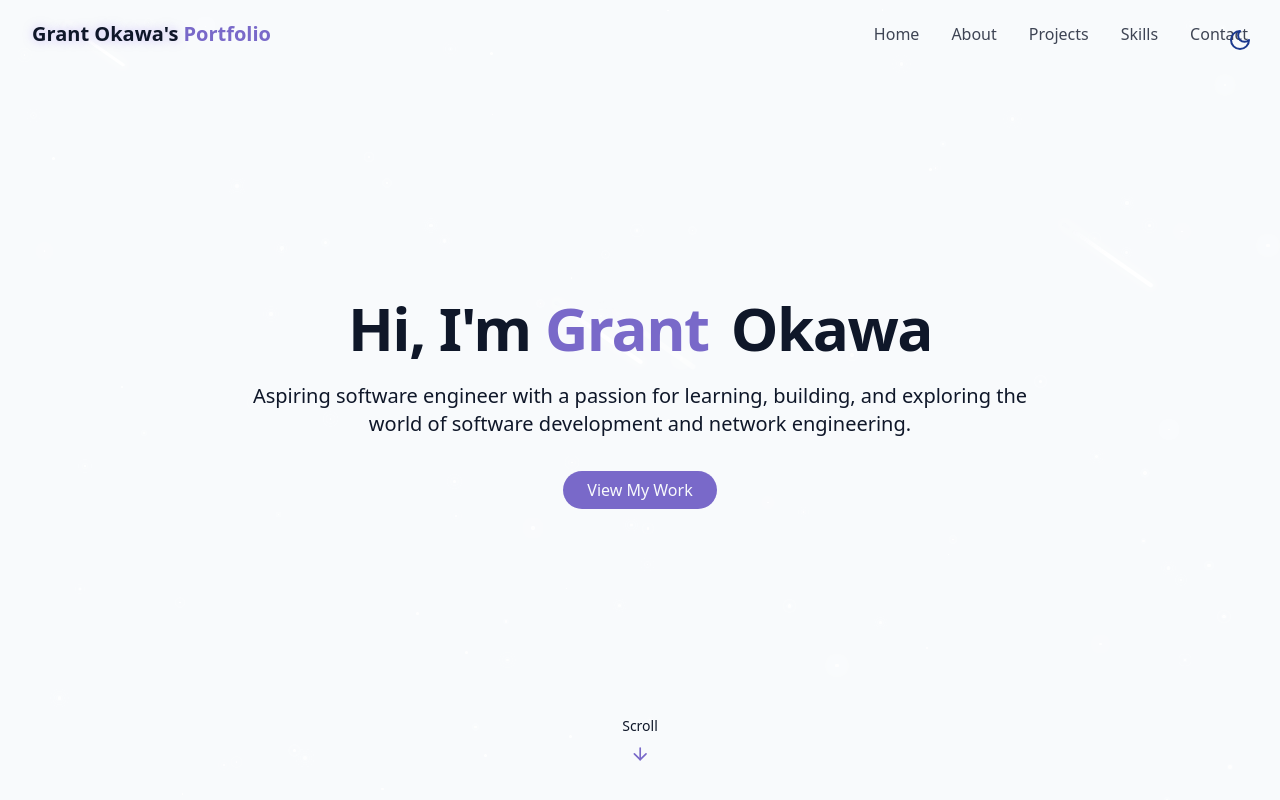
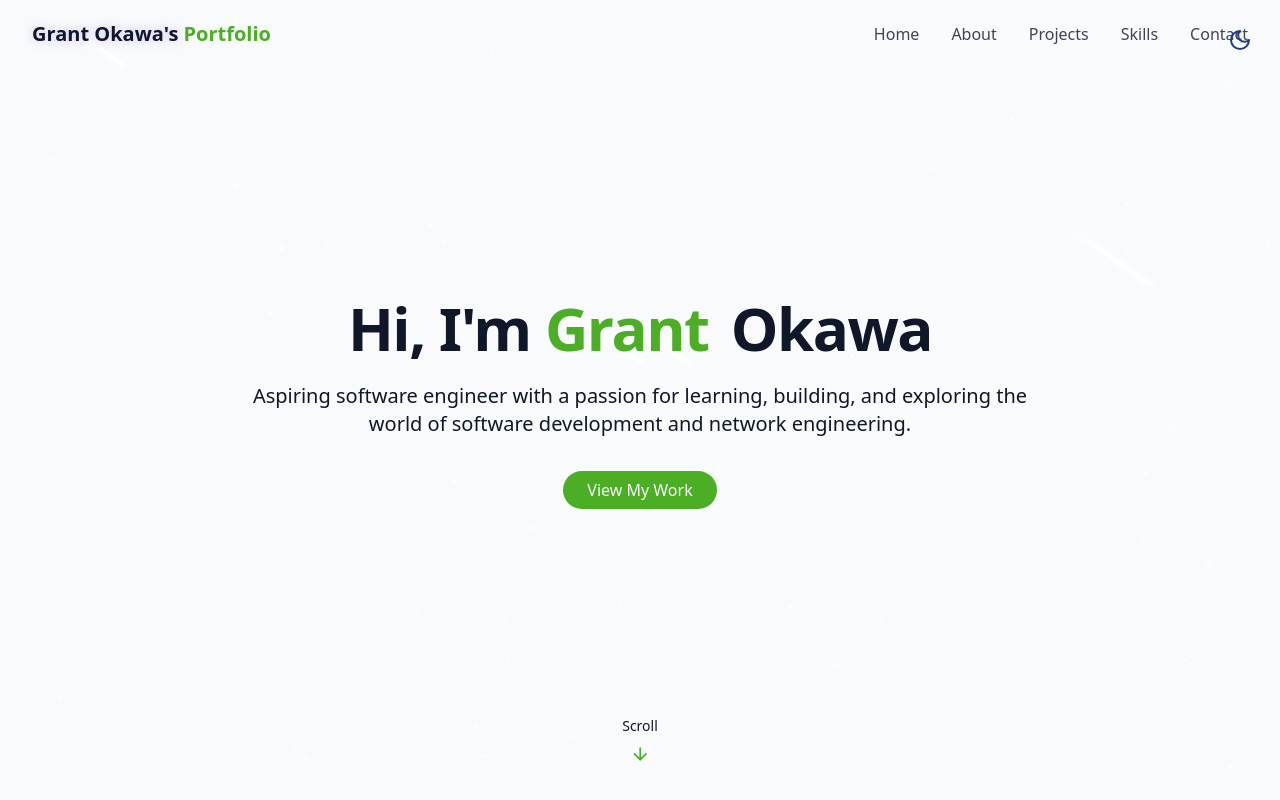
Before and after one commit to GrantOkawa/personal-portfolio, a React (Vite) app: page / in a window 1280 px wide. Shown: the top 800 px of the page. Built offline with nearby package versions, Linux system fonts and the light colour scheme.

Commit message:
adjusted colour palette

```diff
--- a/src/index.css
+++ b/src/index.css
@@ -69,7 +69,7 @@
 
     --card: 0 0% 100%;
 
-    --primary: 250 47% 60%;
+    --primary: 103 66% 41.1%;
     --primary-foreground: 210 40% 98%;
 
     --border: 214 32% 91%;
@@ -81,7 +81,7 @@
 
     --card: 222 47% 8%;
 
-    --primary: 250 65% 65%;
+    --primary: 138 85.3% 38.3%;
     --primary-foreground: 213 31% 91%;
 
     --border: 217 33% 20%;
```
